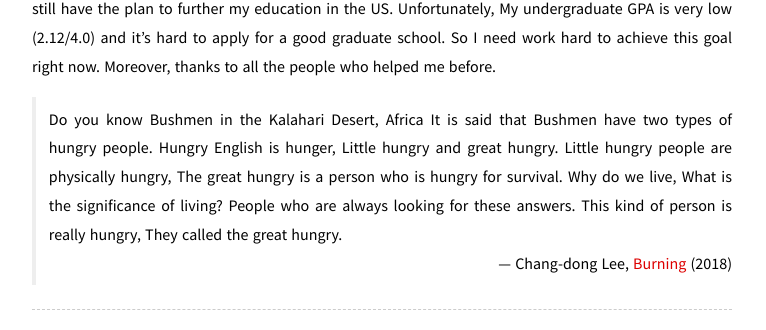
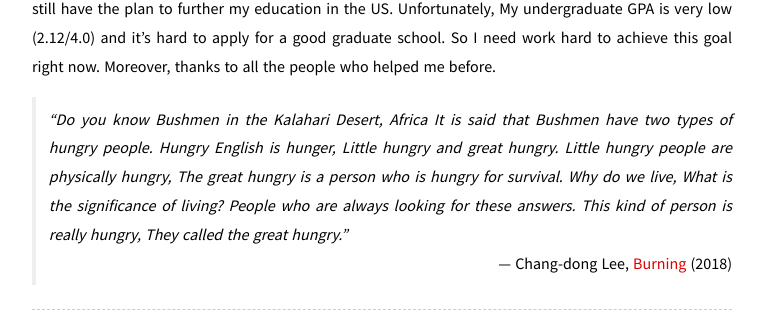
Before and after one commit to shenlu89/shenlu.me, a Jekyll site: the page built from index.md, in a window 1280 px wide. Shown: the part 337-667 px from the top of the page, without its empty margins (258-1024 px from the left). Built offline with Jekyll 4.4.1, drawn with Linux system fonts in a browser that asks for light colours; nearby versions of some CDN libraries; a style sheet for code colours, icons or effects is not loaded.

Commit message:
modify the introduction on home page

```diff
--- a/index.md
+++ b/index.md
@@ -9,5 +9,5 @@ After graduation, I tried several major-related jobs and spend around 3 years in
 
 Now my new interests is web development, data visualization and discrete mathematics. By the way, I still have the plan to further my education in the US. Unfortunately, My undergraduate GPA is very low (2.12/4.0) and it's hard to apply for a good graduate school. So I need work hard to achieve this goal right now. Moreover, thanks to all the people who helped me before.
 
->Do you know Bushmen in the Kalahari Desert, Africa It is said that Bushmen have two types of hungry people. Hungry English is hunger, Little hungry and great hungry. Little hungry people are physically hungry, The great hungry is a person who is hungry for survival. Why do we live, What is the significance of living? People who are always looking for these answers. This kind of person is really hungry, They called the great hungry.
+>*"Do you know Bushmen in the Kalahari Desert, Africa It is said that Bushmen have two types of hungry people. Hungry English is hunger, Little hungry and great hungry. Little hungry people are physically hungry, The great hungry is a person who is hungry for survival. Why do we live, What is the significance of living? People who are always looking for these answers. This kind of person is really hungry, They called the great hungry."*
 <span style="text-align: right; width:100%; display: block;">—  Chang-dong Lee, [Burning](https://www.imdb.com/title/tt7282468/?ref_=rvi_tt){:target="_blank"} (2018)</span>
```
